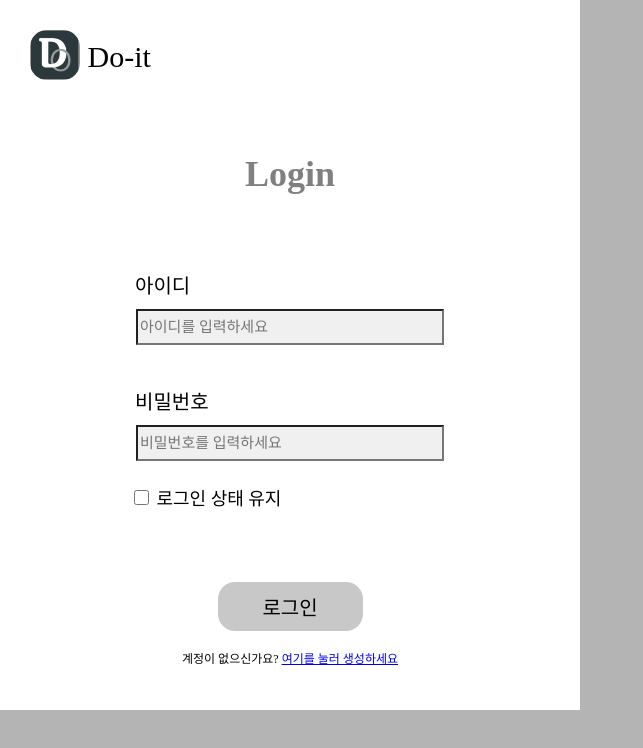
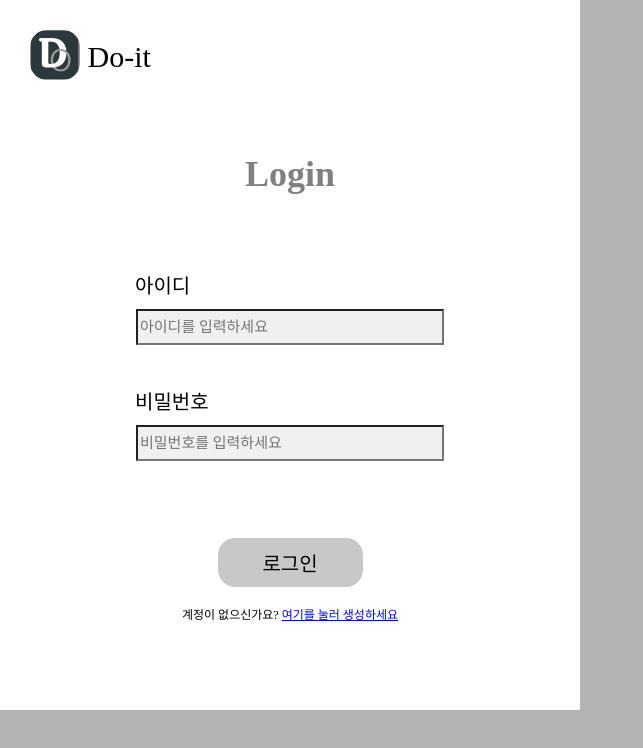
Before and after one commit to Ajou-U-Can-DoIt/DoIt_FE, a React (Create React App) app in the folder doit/: page /login in a window 1280 px wide. Shown: the top 748 px of the page, without its empty margins (0-643 px from the left). Built offline with nearby package versions, Linux system fonts and the light colour scheme; a web font is replaced by a local one.

Commit message:
로그인 후 메인화면 이동 구현

```diff
--- a/doit/src/component/login.js
+++ b/doit/src/component/login.js
@@ -1,14 +1,35 @@
-/* eslint-disable jsx-a11y/alt-text */
-import React from 'react';
+import axios from 'axios';
 import { Link } from 'react-router-dom';
 import "./login.css";
+import React, {Component} from 'react';
 
-const Login = ( { history } ) => {
+export default class login extends Component {
+    handleSubmit = e => {
+        e.preventDefault();
 
+        axios.post('http://ec2-3-37-170-98.ap-northeast-2.compute.amazonaws.com:8080/user/login', {
+            pwd: this.password,
+            userName: this.id
+        }).then(res => {
+            console.log(res);
+            if(Object.keys(res.data).length === 2) {
+                window.alert(res.data.msg)
+                window.location.replace('/main');
+            }
+            else {
+                window.alert(res.data.ErrMsg)
+            }
+        })
+        .catch(err => {
+            console.log(err)
+        })
+
+    }
+    render() {
         return (
             <div className="form-content-left">
                 <div className="login-left">
-                <form className="form">
+                    <form className="form" onSubmit={this.handleSubmit}>
                         <div className="logo">
                             <img className="doit-img" src = {process.env.PUBLIC_URL + '/image/doit.png'} alt="Do-it"/>
                             <p style={{fontSize: '30px', marginTop:'40px', float:'left'}}>&nbsp;Do-it</p>
@@ -35,6 +56,7 @@ const Login = ( { history } ) => {
                                 name="ID"
                                 className='login-form-input'
                                 placeholder="아이디를 입력하세요"
+                                onChange={e => this.id = e.target.value}
                                 />
                         </div>
                         <br></br>
@@ -50,21 +72,17 @@ const Login = ( { history } ) => {
                                 name="password"
                                 className='login-form-input'
                                 placeholder="비밀번호를 입력하세요"
+                                onChange={e => this.password = e.target.value}
                                 />
                         </div>
-                    <div className="auto-login">
-                        <input type="checkbox" className="auto-checkbox"/><span>&nbsp;로그인 상태 유지</span>
-                    </div>
-                    <br></br>
+
                         <br></br>
                         <br></br>
                         <br></br>
 
-                    <Link to="./main">
-                        <button className="login-btn">
+                        <button className="login-btn" type="submit">
                             로그인
                         </button>
-                    </Link>
                         <br></br>
                         <br></br>
                         <span className="form-input-register">
@@ -75,5 +93,4 @@ const Login = ( { history } ) => {
             </div>
         );
     }
-
-export default Login;
+}
```
Lines whose indentation alone changed are shown as unchanged.
